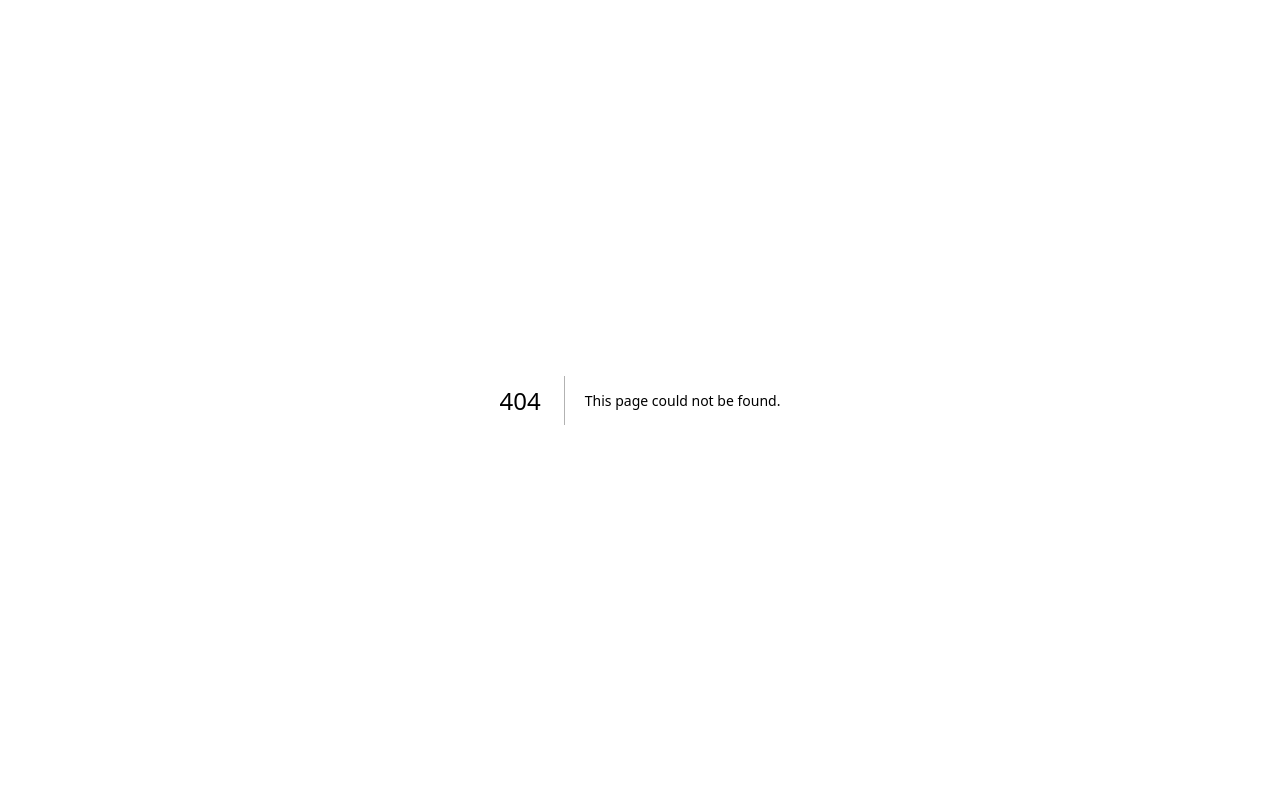
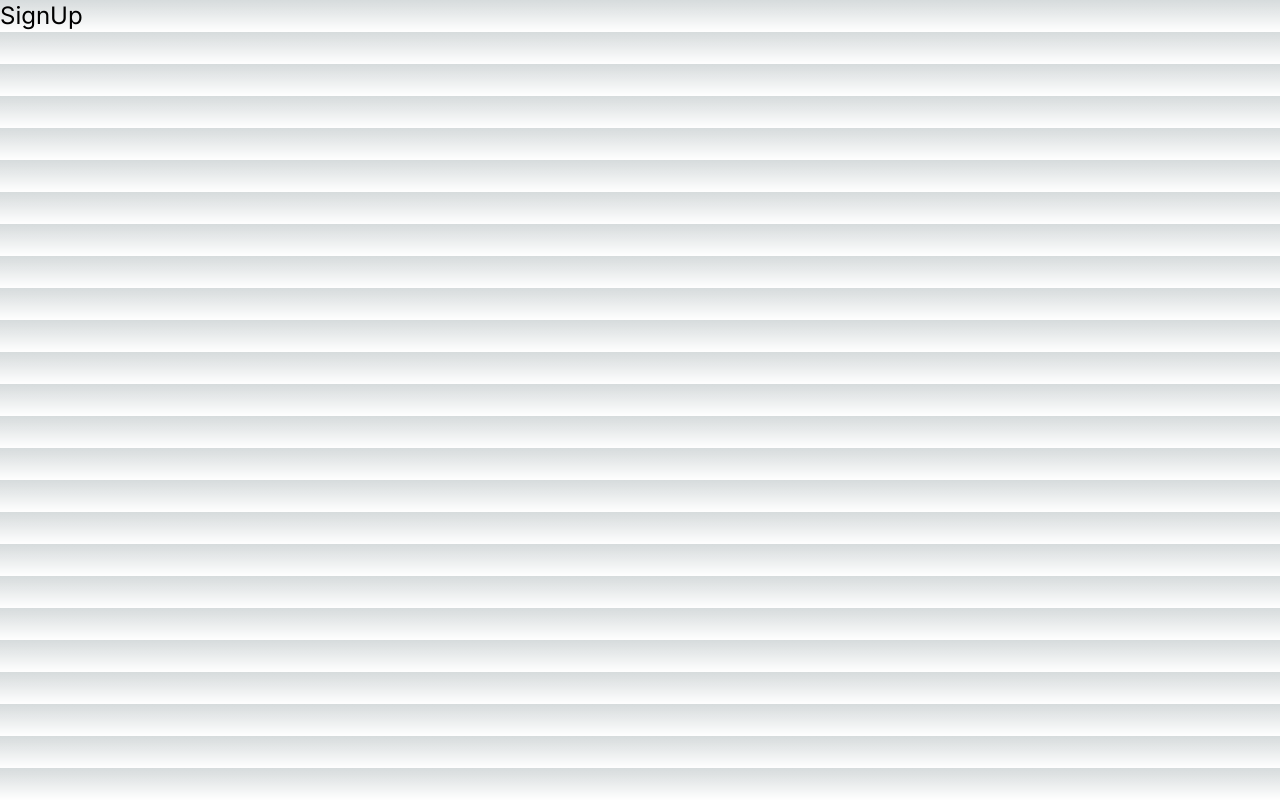
Before and after one commit to mykytazaginei/auth-app, a Next.js app: page /signup in a window 1280 px wide. Before the commit this address had no page. Built offline with nearby package versions, Linux system fonts and the light colour scheme.

Commit message:
create pages

```diff
--- /dev/null
+++ b/src/app/login/page.tsx
@@ -0,0 +1,7 @@
+export default function LoginPage() {
+  return (
+    <div className="flex">
+      <h1 className="text-center text-2xl">LogIn</h1>
+    </div>
+  );
+}
--- /dev/null
+++ b/src/app/signup/page.tsx
@@ -0,0 +1,7 @@
+export default function SingupPage() {
+    return (
+      <div className="flex">
+        <h1 className="text-center text-2xl">SignUp</h1>
+      </div>
+    );
+  }
```
Also changed, not shown: 1 other file (tests, documents, lock files or other folders).
